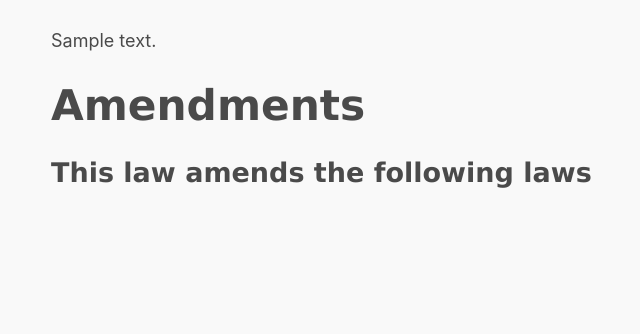
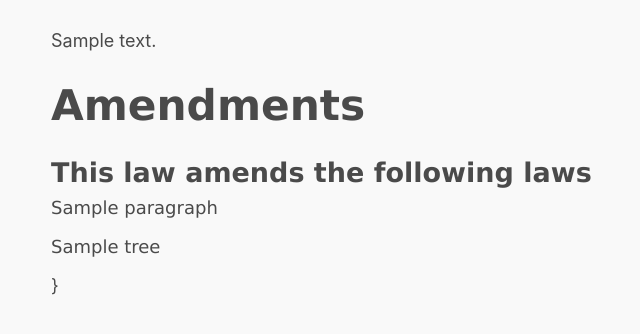
Before and after one commit to eellak/gsoc2018-3gm, a Flask app: template demo/templates/codify_law.html in a window 1280 px wide. Shown: the part 288-622 px from the top of the page, without its empty margins (152-792 px from the left). Run offline with Flask 2, Linux system fonts and the light colour scheme; the template is opened without the code that fills it: most values are stand-ins (such as "Sample title", 1, 10 or a date in 2020); some libraries are stand-ins or nearby versions.

Commit message:
Render amendments
Former-commit-id: 504d5b0caf16f66c05eb83c09b1a7fa9512033b5
Former-commit-id: 1a9cb257f2805424d8b3fe72e4606671d8af335d

```diff
--- a/demo/app.py
+++ b/demo/app.py
@@ -11,7 +11,7 @@ import markdown
 import collections
 sys.path.insert(0, '../3gm')
 from codifier import *
-autocomplete_laws = list(codifier.laws.keys())
+autocomplete_laws = sorted(list(codifier.laws.keys()))
 
 try:
     import spacy
@@ -60,14 +60,30 @@ def autocomplete():
 @app.route('/codify_law', methods=['POST'])
 def codify_law():
     data = request.form
-    law = data['law']
-    print(codifier.laws.keys())
 
-    corpus = codifier.get_law(law, export_type='markdown')
+    corpus = codifier.get_law(data['law'], export_type='markdown')
     content = Markup(markdown.markdown(corpus))
+    law = codifier.laws[data['law']]
+
+    amendments = []
+
+    articles = sorted(law.sentences.keys())
+    print(articles)
+
+    for article in articles:
+        for paragraph in law.get_paragraphs(article):
+            result = syntax.ActionTreeGenerator.generate_action_tree_from_string(paragraph)
+            if result != []:
+
+                amendment = {
+                    'tree' : json.dumps(result, ensure_ascii=False),
+                    'paragraph' : paragraph
+                }
+                amendments.append(amendment)
 
 
-    return render_template('codify_law.html', data=data, corpus=corpus, content=content)
+
+    return render_template('codify_law.html', **locals())
 
 
 if __name__ == '__main__':
--- a/demo/static/style.css
+++ b/demo/static/style.css
@@ -169,3 +169,7 @@ label, legend, fieldset {
   display: block;
   margin-bottom: .5rem;
   font-weight: 600; }
+
+.displacy, svg {
+  width: 100%;
+}
--- a/demo/templates/codify_law.html
+++ b/demo/templates/codify_law.html
@@ -13,6 +13,15 @@ These are the results for codifying {{ data['law'] }}
 
 <h4>This law amends the following laws</h4>
 
+{% for amendment in amendments %}
+  <p>{{ amendment['paragraph'] }}</p>
+
+  <p>{{ amendment['tree'] }}</p>
+}
+
+{% endfor %}
+
+
 
 
 
```
